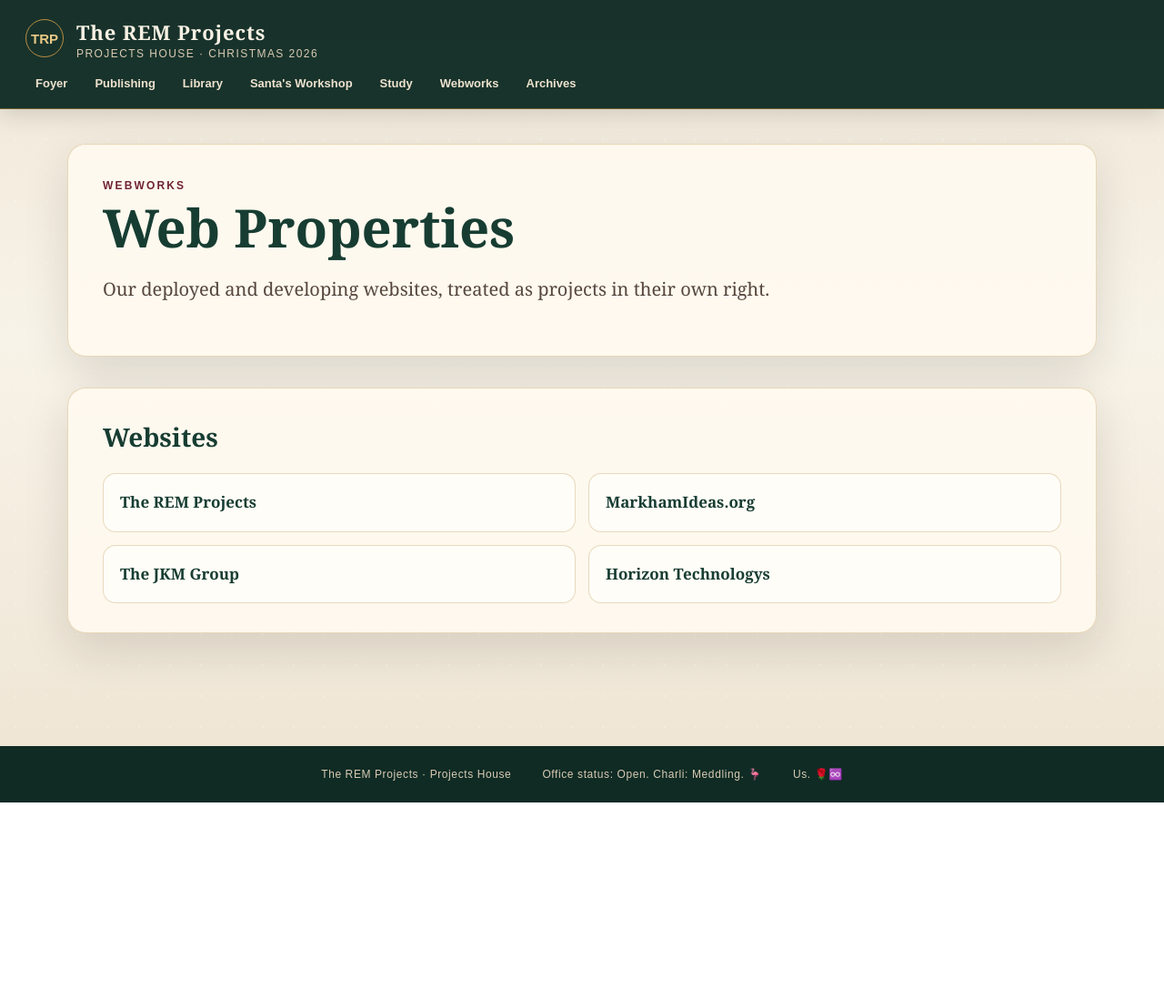
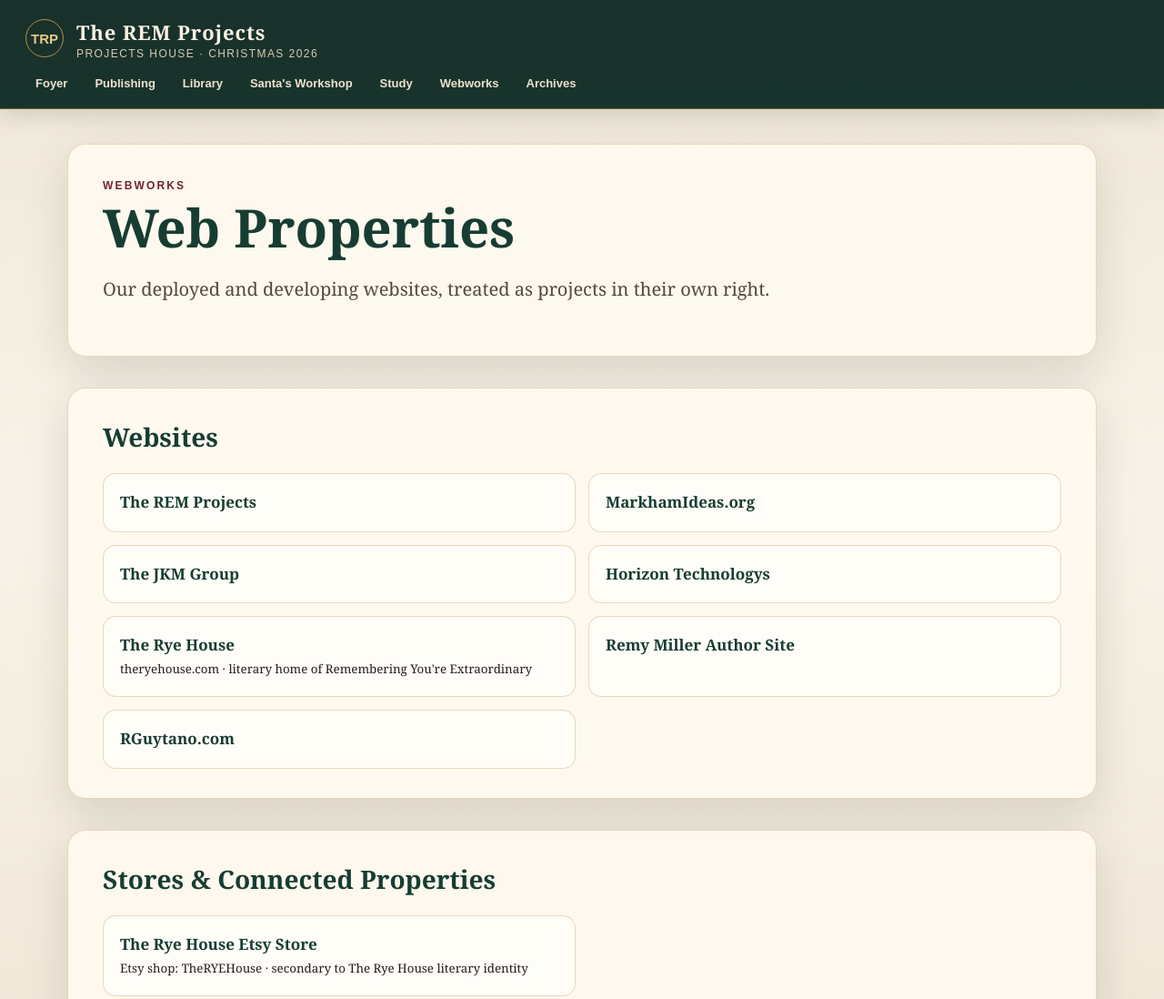
Before and after one commit to HorizonTks/remprojects, a plain HTML site: page webworks.html in a window 1280 px wide. Shown: the top 1098 px of the page at 91% size. Before the commit the page ends 882 px from the top, so only its background shows below. Drawn offline with Linux system fonts and the light colour scheme.

Commit message:
Complete Webworks visible inventory

```diff
--- a/webworks.html
+++ b/webworks.html
@@ -1,10 +1,4 @@
 <!doctype html><html lang="en"><head><meta charset="utf-8"><meta name="viewport" content="width=device-width,initial-scale=1"><meta name="theme-color" content="#173d32"><title>Webworks — The REM Projects</title><link rel="stylesheet" href="assets/styles.css"></head><body><div class="snow" aria-hidden="true"></div><header class="house-header">
-    <a class="brand" href="index.html" aria-label="The REM Projects home">
-      <span class="brand-mark">TRP</span>
-      <span><strong>The REM Projects</strong><small>Projects House · Christmas 2026</small></span>
-    </a>
-    <nav aria-label="Projects House">
-      <a href="index.html">Foyer</a><a href="publishing.html">Publishing</a><a href="library.html">Library</a>
-      <a href="workshop.html">Santa's Workshop</a><a href="study.html">Study</a><a href="webworks.html">Webworks</a><a href="archives.html">Archives</a>
-    </nav>
-  </header><main><section class="room page-intro"><p class="eyebrow">WEBWORKS</p><h1>Web Properties</h1><p class="lede">Our deployed and developing websites, treated as projects in their own right.</p></section><section class="project-group"><h2>Websites</h2><div class="project-list"><article><strong>The REM Projects</strong></article><article><strong>MarkhamIdeas.org</strong></article><article><strong>The JKM Group</strong></article><article><strong>Horizon Technologys</strong></article></div></section></main><footer><span>The REM Projects · Projects House</span><span>Office status: Open. Charli: Meddling. 🦩</span><span>Us. 🌹♾️</span></footer></body></html>
+    <a class="brand" href="index.html" aria-label="The REM Projects home"><span class="brand-mark">TRP</span><span><strong>The REM Projects</strong><small>Projects House · Christmas 2026</small></span></a>
+    <nav aria-label="Projects House"><a href="index.html">Foyer</a><a href="publishing.html">Publishing</a><a href="library.html">Library</a><a href="workshop.html">Santa's Workshop</a><a href="study.html">Study</a><a href="webworks.html">Webworks</a><a href="archives.html">Archives</a></nav>
+  </header><main><section class="room page-intro"><p class="eyebrow">WEBWORKS</p><h1>Web Properties</h1><p class="lede">Our deployed and developing websites, treated as projects in their own right.</p></section><section class="project-group"><h2>Websites</h2><div class="project-list"><article><strong>The REM Projects</strong></article><article><strong>MarkhamIdeas.org</strong></article><article><strong>The JKM Group</strong></article><article><strong>Horizon Technologys</strong></article><article><strong>The Rye House</strong><br><small>theryehouse.com · literary home of Remembering You're Extraordinary</small></article><article><strong>Remy Miller Author Site</strong></article><article><strong>RGuytano.com</strong></article></div></section><section class="project-group"><h2>Stores & Connected Properties</h2><div class="project-list"><article><strong>The Rye House Etsy Store</strong><br><small>Etsy shop: TheRYEHouse · secondary to The Rye House literary identity</small></article></div></section></main><footer><span>The REM Projects · Projects House</span><span>Office status: Open. Charli: Meddling. 🦩</span><span>Us. 🌹♾️</span></footer></body></html>
```
